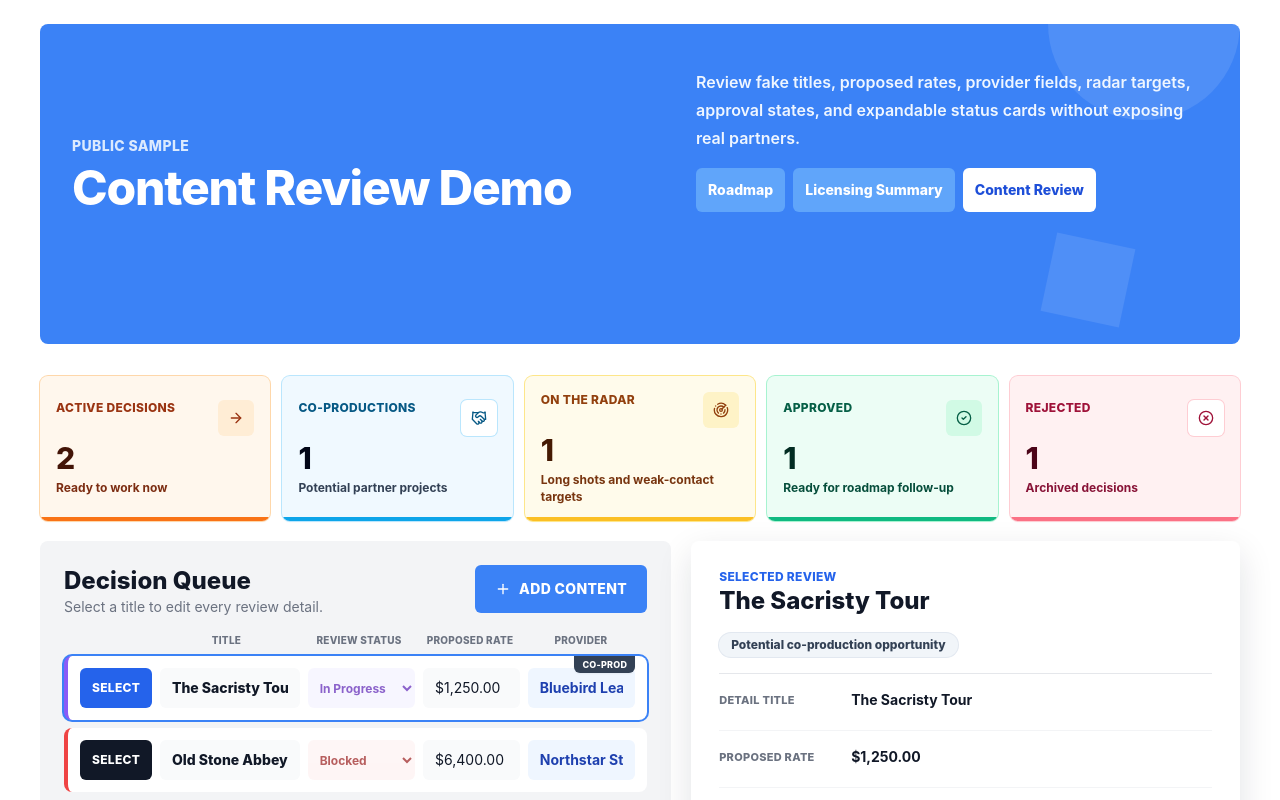
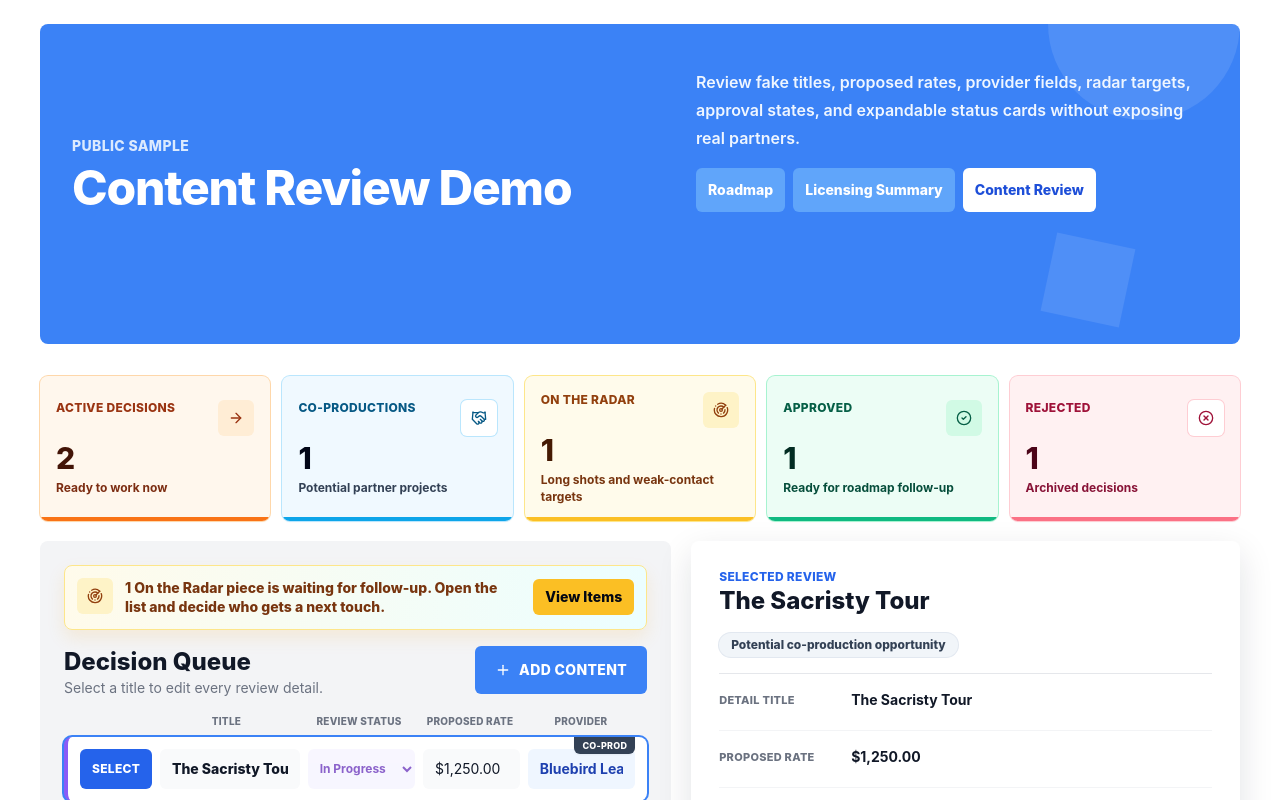
Before and after one commit to mattmussoline/Budget-Tracking-App, a Next.js app: page /demo/content-review in a window 1280 px wide. Shown: the top 800 px of the page. Built offline with nearby package versions, Linux system fonts and the light colour scheme.

Commit message:
Add radar follow-up reminder

```diff
--- a/src/features/planning/components/content-review-dashboard.tsx
+++ b/src/features/planning/components/content-review-dashboard.tsx
@@ -126,6 +126,25 @@ export function ContentReviewDashboard({ fiscalYearId, items, providerOptions =
       <div className="grid gap-5 xl:grid-cols-[minmax(600px,1.15fr)_minmax(520px,1fr)]">
         <div className="grid gap-5">
           <section data-testid="content-review-decision-queue-block" className="rounded-lg bg-gray-100 p-4 md:p-6">
+            {radarContent.length > 0 ? (
+              <div className="mb-4 flex flex-col gap-3 rounded-lg border border-amber-200 bg-gradient-to-r from-amber-50 to-cyan-50 p-3 shadow-[0_8px_18px_rgba(245,158,11,0.12)] sm:flex-row sm:items-center sm:justify-between">
+                <div className="flex items-start gap-3">
+                  <span className="grid h-9 w-9 shrink-0 place-items-center rounded-md bg-amber-100 text-amber-800">
+                    <Radar className="h-4 w-4" aria-hidden="true" />
+                  </span>
+                  <p className="text-sm font-extrabold leading-snug text-amber-900">
+                    {radarContent.length} On the Radar {radarContent.length === 1 ? "piece is" : "pieces are"} waiting for follow-up. Open the list and decide who gets a next touch.
+                  </p>
+                </div>
+                <button
+                  type="button"
+                  onClick={() => setOpenStatusModal("radar")}
+                  className="shrink-0 rounded-md bg-amber-400 px-3 py-2 text-sm font-extrabold text-gray-950 transition hover:bg-amber-300 focus:outline-none focus:ring-2 focus:ring-blue-500"
+                >
+                  View Items
+                </button>
+              </div>
+            ) : null}
             <div className="mb-4 flex items-start justify-between gap-4">
               <div><h2 className="font-display text-2xl font-extrabold">Decision Queue</h2><p className="text-sm text-muted">Select a title to edit every review detail.</p></div>
               <SoftButton type="button" variant="primary" onClick={addDraft}><Plus className="h-4 w-4" />Add Content</SoftButton>
```
Also changed, not shown: 1 other file (tests, documents, lock files or other folders).
